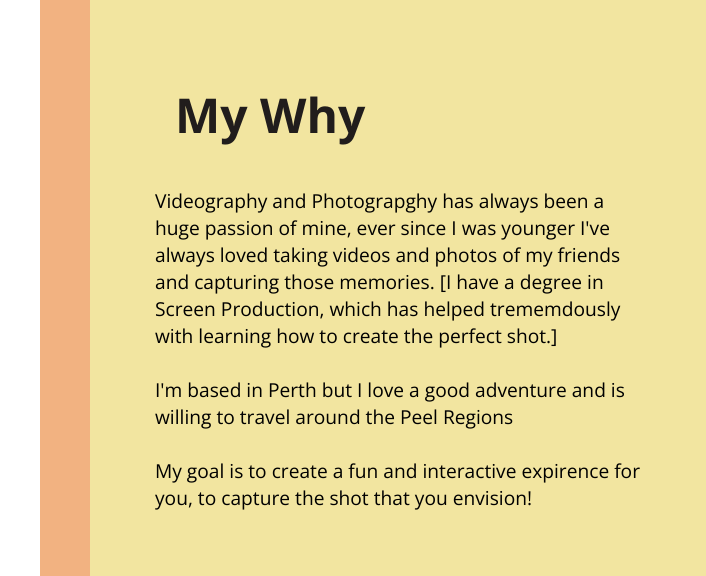
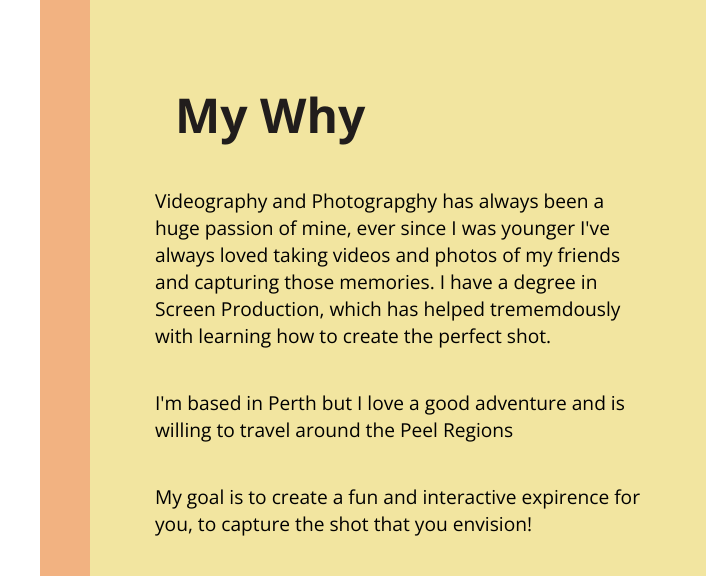
Before and after one commit to AKajma24/ClearFocusPictures, a plain HTML site: page index.html in a window 1280 px wide. Shown: the part 274-850 px from the top of the page, 0-706 px from the left. Drawn offline with nearby package versions, Linux system fonts and the light colour scheme; grey boxes are pictures that could not be loaded.

Commit message:
Update index.html

```diff
--- a/index.html
+++ b/index.html
@@ -31,10 +31,10 @@
                 <div>
                     <h2><a href="about.html" title="My Why">My Why</a></h2>
                     <p>
-                        Videography and Photograpghy has always been a huge passion of mine, ever since I was younger I've always loved taking videos and photos of my friends and capturing those memories. [I have a degree in Screen Production, which has helped trememdously with learning how to create the perfect shot.]<br>
-                        <!-- Will change the text in [ ] in the square brackets -->
-                        <br>I'm based in Perth but I love a good adventure and is willing to travel around the Peel Regions <br>
-                        <br> My goal is to create a fun and interactive expirence for you, to capture the shot that you envision!
+                        Videography and Photograpghy has always been a huge passion of mine, ever since I was younger I've always loved taking videos and photos of my friends and capturing those memories. I have a degree in Screen Production, which has helped trememdously with learning how to create the perfect shot.
+                    <p>I'm based in Perth but I love a good adventure and is willing to travel around the Peel Regions
+                    </p>
+                    <p> My goal is to create a fun and interactive expirence for you, to capture the shot that you envision!
                     </p>
                 </div>
                 <a href="about.html" title="My Why"><img src="images/andy.jpeg" alt="Andy" width="400" height="534"></a>
@@ -47,16 +47,18 @@
                         <h2>The Gallery</h2>
                     </a>
                     <p>
-                        [Come check out my gallery. <br><br>Where some of my work is showcased!]
+                        Come check out my gallery. <br><br>Where some of my work is showcased!
                     </p>
                 </div>
             </article>
             <!--===CONTENT AREA 3===-->
             <article id="podcast">
                 <div>
-                    <a href="podcast.html" title="My Podcast"><h2>My Podcast</h2></a>
+                    <a href="podcast.html" title="My Podcast">
+                        <h2>My Podcast</h2>
+                    </a>
                     <p> The Four Skins Podcast
-                        We finally did it! <br> A weekly Podcast where we talk about our lives, interesting topics and give our opinions on what life throws at us.</p>
+                        We finally did it! <br> <br>A weekly Podcast where we talk about our lives, interesting topics and give our opinions on what life throws at us.</p>
                 </div>
                 <a href="podcast.html" title="My Podcast"><img src="images/boys_.png" alt="Andy" width="400" height="auto"></a>
             </article>
@@ -74,7 +76,6 @@
                     </li>
                 </ul>
             </footer>
-
         </main>
 
     </div>
```
